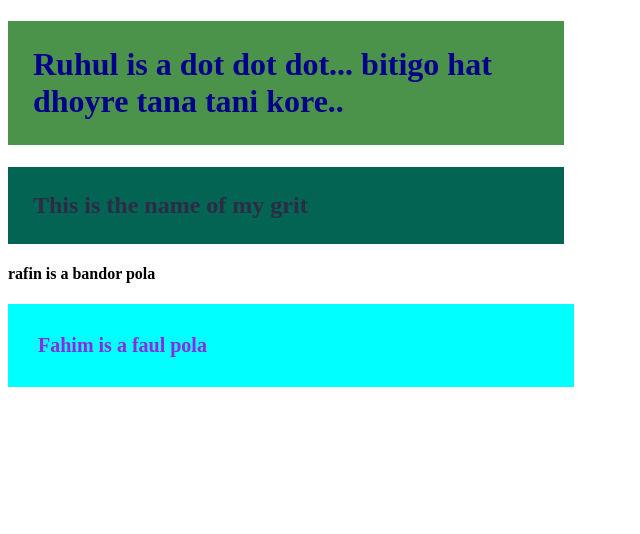
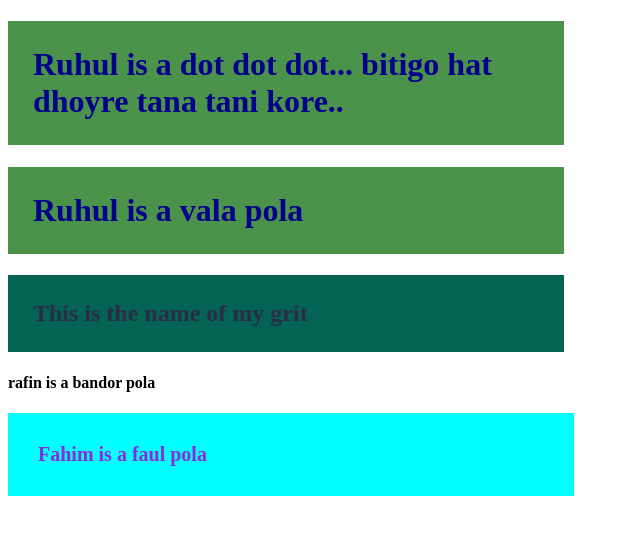
Before and after one commit to HafizurRahman000/new-gid-repo, a plain HTML site: page index.html in a window 1280 px wide. Shown: the whole page, without its empty margins (0-640 px from the left). Drawn offline with Linux system fonts and the light colour scheme.

Commit message:
ruhul-fajil

```diff
--- a/index.html
+++ b/index.html
@@ -9,6 +9,7 @@
 </head>
 <body>
     <h1>Ruhul is a dot dot dot... bitigo hat dhoyre tana tani kore..</h1>
+    <h1>Ruhul is a vala pola</h1>
     <h2>This is the name of my grit</h2>
     <h4>rafin is a bandor pola</h4>
 
```
